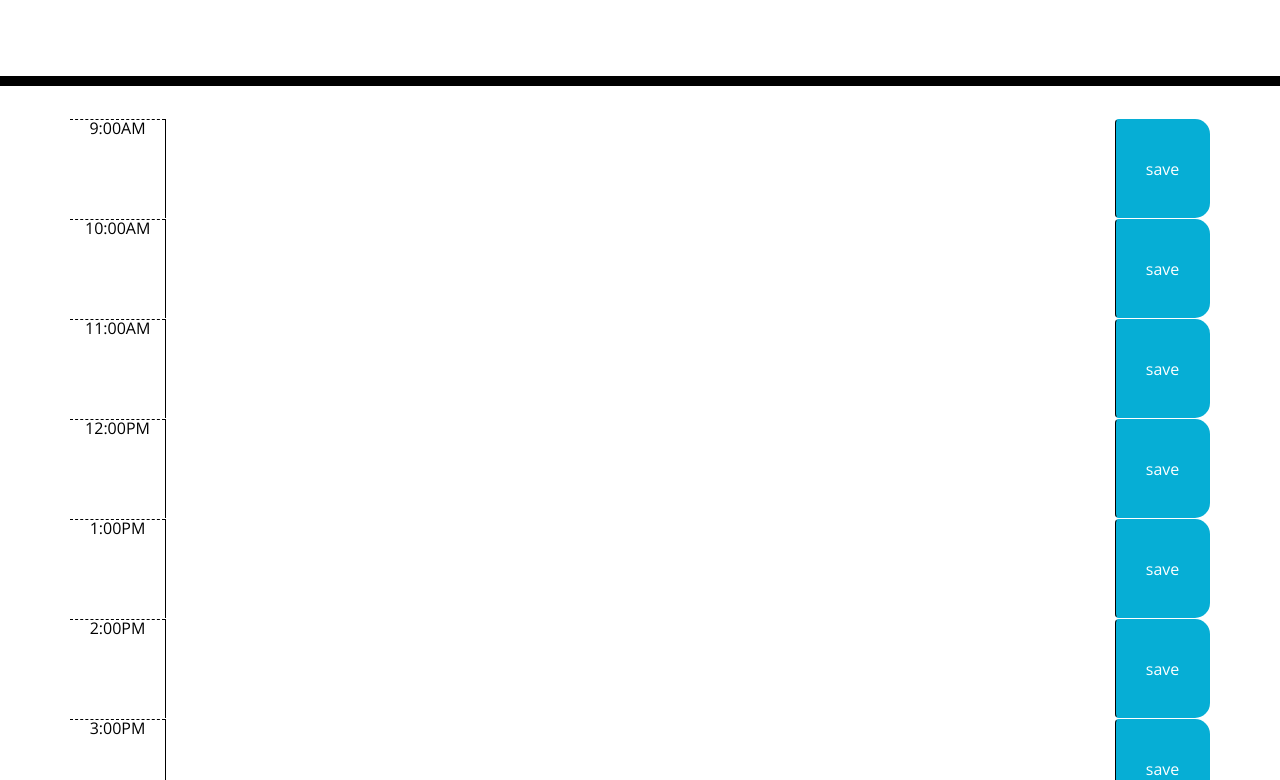
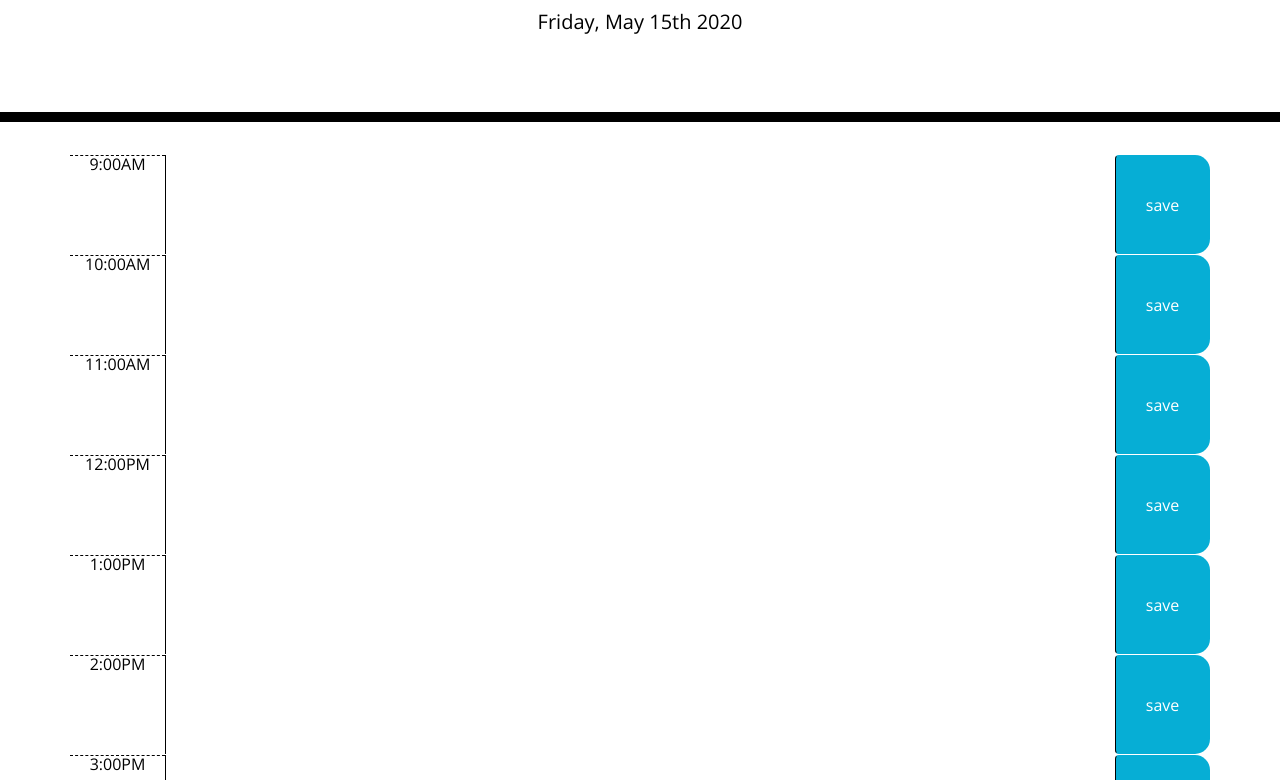
Before and after one commit to jordanalexis6/DaySchedule, a plain HTML site: page index.html in a window 1280 px wide. Shown: the part 182-962 px from the top of the page. Drawn offline with nearby package versions, Linux system fonts and the light colour scheme.

Commit message:
display current day

```diff
--- a/assets/main.js
+++ b/assets/main.js
@@ -0,0 +1,7 @@
+$(document).ready(function () {
+  $("#currentDay").text(moment().format("dddd, MMMM Do YYYY"));
+
+  // set colors for past, present and future
+
+  // click into text block and saves into local storage when hit saze button
+});
--- a/index.html
+++ b/index.html
@@ -80,5 +80,6 @@
 
     <script src="https://code.jquery.com/jquery-3.4.1.min.js"></script>
     <script src="https://cdnjs.cloudflare.com/ajax/libs/moment.js/2.24.0/moment.min.js"></script>
+    <script src="assets/main.js"></script>
   </body>
 </html>
```
